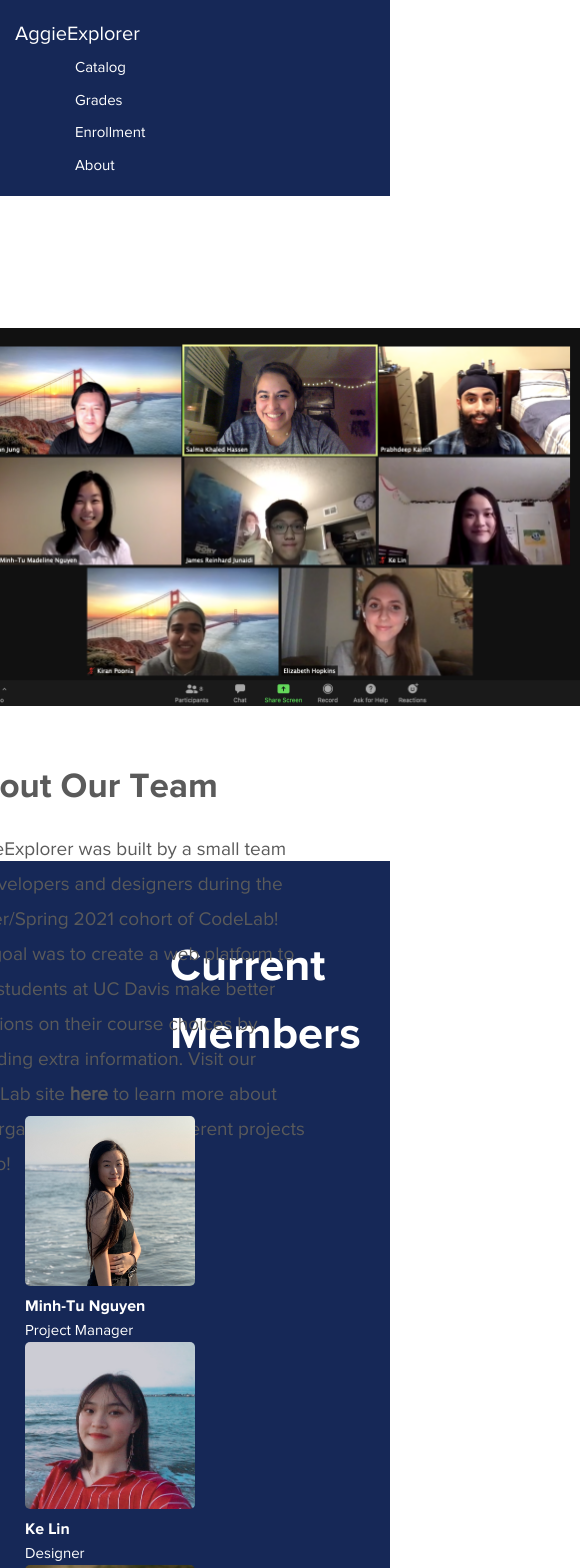
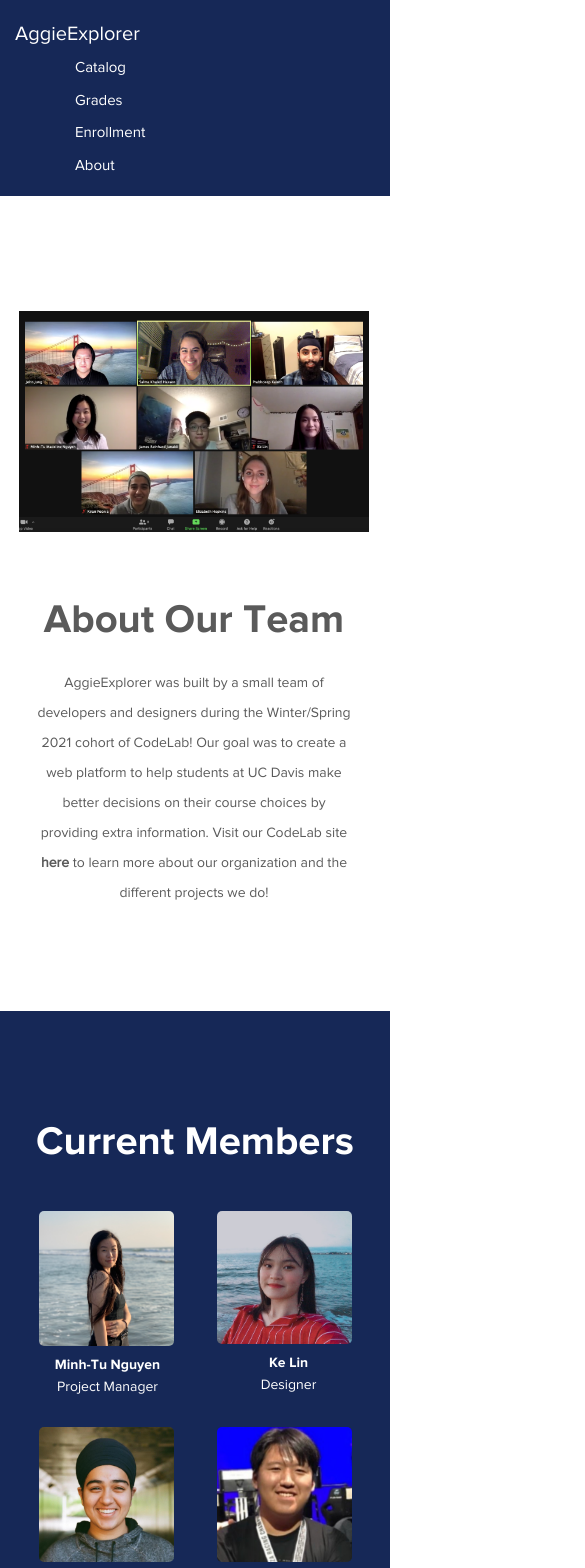
Before and after one commit to Codelab-Davis/Schedule-Tool, a React (Create React App) app in the folder schedule-tool/frontend/: page /about in a window 390 px wide. Shown: the top 1568 px of the page, 585 px wide, since content can reach past the window. Built offline with nearby package versions, Linux system fonts and the light colour scheme.

Commit message:
reoptimized about page and part of home page

```diff
--- a/schedule-tool/frontend/src/components/about-page.component.js
+++ b/schedule-tool/frontend/src/components/about-page.component.js
@@ -164,7 +164,7 @@ export default class AboutPage extends Component {
                             </div>
                             <div class="col-6">
                                 <img src={jamesimage} id="image2r"/>
-                                <div class="name2r"><b>James Juinadi</b></div>
+                                <div class="name2r"><b>James Junaidi</b></div>
                                 <div class="position2r">VP and Project Mentor</div>
                             </div>
                         </div>
--- a/schedule-tool/frontend/src/components/course-card.component.js
+++ b/schedule-tool/frontend/src/components/course-card.component.js
@@ -485,7 +485,6 @@ class CourseCard extends Component{
               <tbody id="classtablethang2"style={{display:"block", height:"70vh", overflowY:"scroll", border:"0"}}>
                 {course_info}
               </tbody>
-
             </table>
             </div>
 
--- a/schedule-tool/frontend/src/components/css/about-page.css
+++ b/schedule-tool/frontend/src/components/css/about-page.css
@@ -176,7 +176,9 @@
 .footerAbout{
 }
 
-@media screen and (max-width: 375px) {
+
+
+@media screen and (max-width: 1200px) {
     .About{
         display: none;
     }
@@ -193,12 +195,16 @@
     }
 
     #group2{
-        width: 350px;
+        width: 600px;
         height: auto;
     }
 
     #aboutimage2{
+        display: block;
+        margin-left: auto;
+        margin-right: auto;
         padding-top: 10rem;
+        width: 100%;
     }
 
     #aboutdescription2{
@@ -262,7 +268,7 @@
         font-size: 1.4rem;
         color:  white;
         padding-top: 8px;
-        text-align: left;
+        text-align: center;
         padding-left: 20px;
     }
 
@@ -272,7 +278,7 @@
         color:  white;
         padding-top: 1px;
         padding-bottom: 30px;
-        text-align: left;
+        text-align: center;
         padding-left: 20px;
     }
 
@@ -281,8 +287,8 @@
         font-size: 1.4rem;
         color:  white;
         padding-top: 8px;
-        text-align: left;
-        padding-left: 3px;
+        text-align: center;
+        padding-right: 8px;
     }
 
     .position2r{
@@ -291,8 +297,8 @@
         color:  white;
         padding-top: 1px;
         padding-bottom: 30px;
-        text-align: left;
-        padding-left: 3px;
+        text-align: center;
+        padding-right: 8px;
     }
 
     .footer{
@@ -329,3 +335,13 @@
     .footerAbout2{
     }
 }
+
+@media screen and (max-width: 675px) {
+    #group2{
+        width: 350px;
+        height: auto;
+    }
+    #aboutimage2{
+        padding-top: 10rem;
+    }
+}
--- a/schedule-tool/frontend/src/components/css/home-page.css
+++ b/schedule-tool/frontend/src/components/css/home-page.css
@@ -277,7 +277,7 @@ a#homebutton{
 .footerAbout{
 }
 
-@media screen and (max-width: 375px) {
+@media screen and (max-width: 725px) {
     .intro{
         font-family: "ProximaNova", "Helvetica Neue";
         background-image: url('../images/HomeIllustration2.png');
```
Also changed, not shown: 1 other file (tests, documents, lock files or other folders).
